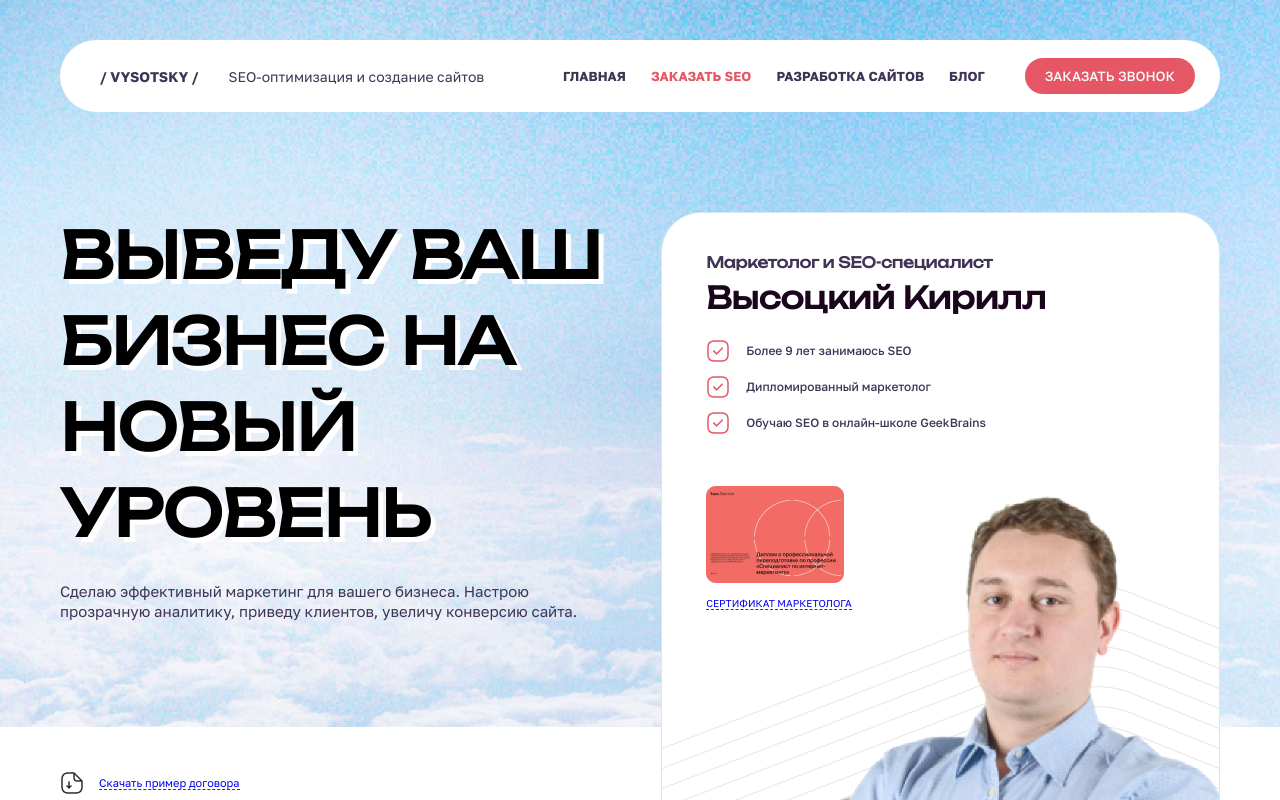
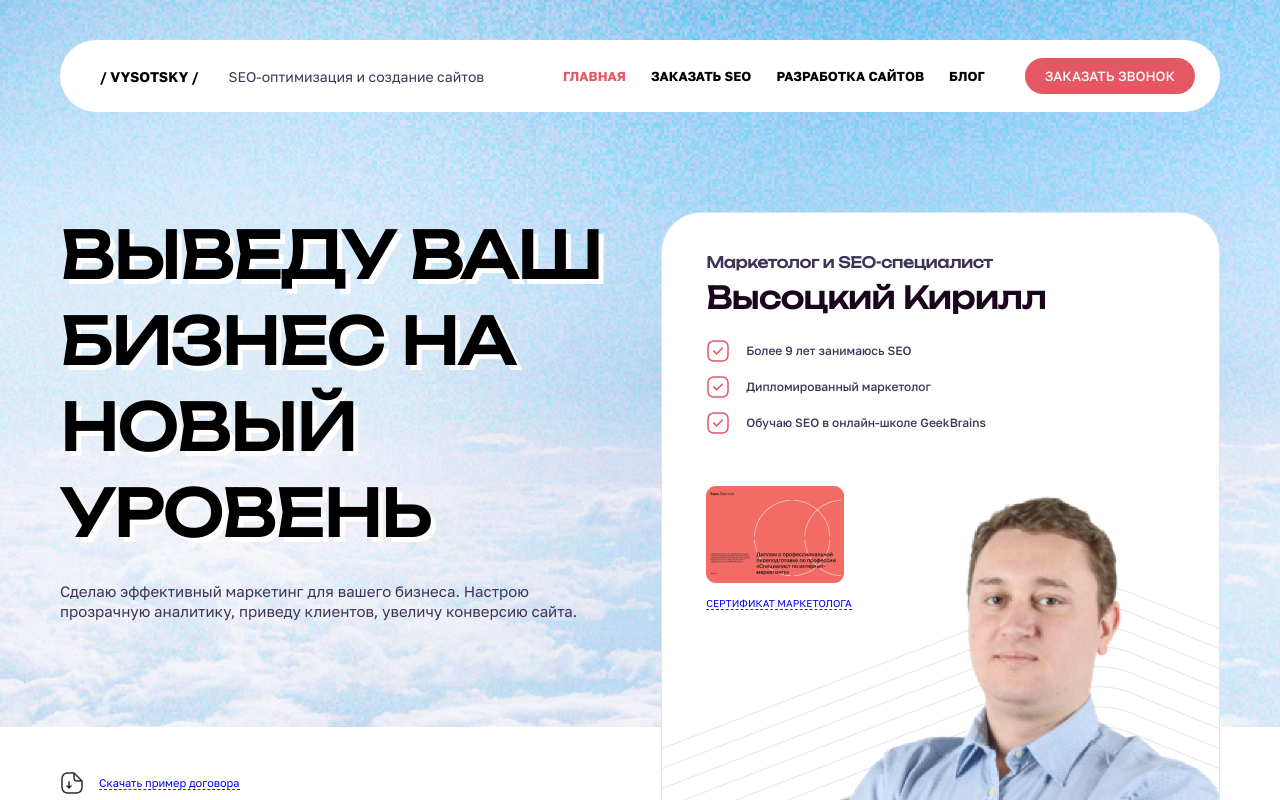
Before and after one commit to jakov96/vysotsky_pro, a Vue app in the folder frontend/: page / in a window 1280 px wide. Shown: the top 800 px of the page. Built offline with nearby package versions, Linux system fonts and the light colour scheme.

Commit message:
Верстка блока Отзывы

```diff
--- a/frontend/src/App.vue
+++ b/frontend/src/App.vue
@@ -13,6 +13,7 @@
     <About/>
     <Teaching/>
     <Podcast/>
+    <Reviews/>
     <Questions/>
     <SiteAnalysis/>
     <Blog/>
@@ -38,6 +39,7 @@ import Teaching from './components/Teaching'
 import Blog from './components/Blog'
 import SiteAnalysis from './components/SiteAnalysis'
 import Questions from './components/Questions'
+import Reviews from './components/Reviews'
 
 export default {
   name: 'App',
@@ -53,6 +55,7 @@ export default {
     ProblemExamples,
     RelatedPrices,
     Results,
+    Reviews,
     Services,
     SiteAnalysis,
     Teaching,
--- a/frontend/src/assets/sass/base.sass
+++ b/frontend/src/assets/sass/base.sass
@@ -24,6 +24,9 @@ body
 
 .section-5
   margin: 290px auto 0
+
+.section-6
+  margin: 120px 0 180px
 
 .side-width
   width: 100%
--- a/frontend/src/components/Header.vue
+++ b/frontend/src/components/Header.vue
@@ -3,15 +3,15 @@
     <div class="side-width">
       <nav>
         <div class="logo">
-          <span class="title">/ VYSOTSKY /</span>
+          <a href="/" class="title">/ VYSOTSKY /</a>
           <span class="info">SEO-оптимизация и создание сайтов</span>
         </div>
         <div class="menu">
           <ul>
-            <li>ГЛАВНАЯ</li>
-            <li class="active">ЗАКАЗАТЬ SEO</li>
-            <li>РАЗРАБОТКА САЙТОВ</li>
-            <li>БЛОГ</li>
+            <li class="active"><a href="#">ГЛАВНАЯ</a></li>
+            <li><a href="#">ЗАКАЗАТЬ SEO</a></li>
+            <li><a href="#">РАЗРАБОТКА САЙТОВ</a></li>
+            <li><a href="#">БЛОГ</a></li>
           </ul>
           <button class="btn call">ЗАКАЗАТЬ ЗВОНОК</button>
         </div>
@@ -45,7 +45,7 @@
             </ul>
             <div class="diploma">
               <img src="../assets/images/diplom.png" alt="Сертификат маркетолога">
-              <p class="diploma__link"><a href="#">СЕРТИФИКАТ МАРКЕТОЛОГА</a></p>
+              <p class="diploma__link"><a href="#" target="_blank">СЕРТИФИКАТ МАРКЕТОЛОГА</a></p>
             </div>
           </div>
           <img class="photo" src="../assets/images/photo.png" alt="Фото">
@@ -82,9 +82,11 @@ header
     .logo
       .title
         margin-right: 30px
+        color: #000
         font-size: 14px
         font-weight: 700
         line-height: 18px
+        text-decoration: none
 
       .info
         font-size: 14px
@@ -108,7 +110,12 @@ header
           margin: 0 25px 0 0
 
         li.active
-          color: #E65765
+          a
+            color: #E65765
+
+        a
+          color: #000
+          text-decoration: none
 
     .call
       margin-left: 40px
--- /dev/null
+++ b/frontend/src/components/Reviews.vue
@@ -0,0 +1,161 @@
+<template>
+  <section class="section-6">
+    <div class="reviews">
+      <div class="reviews__wrap">
+        <div class="title-section">Отзывы</div>
+        <div>Некоторые отзывы обо мне и моей работе</div>
+        <VueSlickCarousel class="reviews__content" v-bind="settings">
+          <div class="reviews__item">
+            <span class="reviews__company">ООО «Розсельхоз»</span>
+            <span class="reviews__author">Мария Стародубова</span>
+            <div class="reviews__text">Зона ответственности клиента в договоре выше специализации клиента. Обслуживание
+              нормальное,
+              в принципе свои задачи выполнили и все работает. В договоре много зон ответственности клиента,
+              что нашей компетенции не соответствовало и мы не могли контролировать сам процесс.
+            </div>
+            <a href="#" class="reviews__download">Смотреть pdf отзыва</a>
+          </div>
+          <div class="reviews__item">
+            <span class="reviews__company">ООО «Розсельхоз»</span>
+            <span class="reviews__author">Мария Стародубова</span>
+            <div class="reviews__text">Зона ответственности клиента в договоре выше специализации клиента. Обслуживание
+              нормальное,
+              в принципе свои задачи выполнили и все работает. В договоре много зон ответственности клиента,
+              что нашей компетенции не соответствовало и мы не могли контролировать сам процесс.
+            </div>
+            <a href="#" class="reviews__download">Смотреть pdf отзыва</a>
+          </div>
+          <div class="reviews__item">
+            <span class="reviews__company">ООО «Розсельхоз»</span>
+            <span class="reviews__author">Мария Стародубова</span>
+            <div class="reviews__text">Зона ответственности клиента в договоре выше специализации клиента. Обслуживание
+              нормальное,
+              в принципе свои задачи выполнили и все работает. В договоре много зон ответственности клиента,
+              что нашей компетенции не соответствовало и мы не могли контролировать сам процесс.
+            </div>
+            <a href="#" class="reviews__download">Смотреть pdf отзыва</a>
+          </div>
+          <div class="reviews__item">
+            <span class="reviews__company">ООО «Розсельхоз»</span>
+            <span class="reviews__author">Мария Стародубова</span>
+            <div class="reviews__text">Зона ответственности клиента в договоре выше специализации клиента. Обслуживание
+              нормальное,
+              в принципе свои задачи выполнили и все работает. В договоре много зон ответственности клиента,
+              что нашей компетенции не соответствовало и мы не могли контролировать сам процесс.
+            </div>
+            <a href="#" class="reviews__download">Смотреть pdf отзыва</a>
+          </div>
+        </VueSlickCarousel>
+      </div>
+    </div>
+  </section>
+</template>
+
+<script>
+import VueSlickCarousel from 'vue-slick-carousel'
+
+export default {
+  name: 'Reviews',
+  components: { VueSlickCarousel },
+  data () {
+    return {
+      'settings': {
+        'arrows': true,
+        'dots': false,
+        'infinite': true,
+        'slidesToShow': 3,
+        'slidesToScroll': 1,
+        'variableWidth': true
+      }
+    }
+  }
+}
+</script>
+
+<style lang="sass">
+.reviews
+  padding: 55px 0 0
+  background: url('../assets/images/bg-section-7.png') no-repeat, linear-gradient(to bottom, rgba(247, 245, 249, 1) 95%, rgba(255, 255, 255, 1) 5%)
+
+  &__wrap
+    max-width: 1920px
+    margin: 0 0 0 30%
+
+    .title-section
+      margin: 0 0 16px
+      color: rgba(26, 5, 29, 1)
+
+  &__content
+    display: flex
+    justify-content: space-between
+    margin-top: 50px
+
+    .slick-slide
+      width: 450px !important
+      padding: 5px 20px
+      margin: 0 40px
+      box-sizing: border-box
+
+    .slick-list
+      margin: 0 -20px
+
+    .slick-arrow
+      width: 30px
+      height: 24px
+      bottom: 0
+      right: 0
+
+      &:before
+        content: none
+
+      &.slick-prev
+        right: 70px !important
+        background: url('../assets/images/prev-arrow.png') no-repeat center center
+
+      &.slick-next
+        right: 0 !important
+        background: url('../assets/images/next-arrow.png') no-repeat center center
+
+  &__item
+    width: 28%
+    display: flex !important
+    flex-direction: column
+    padding: 40px
+    background: #fff
+    border-radius: 30px
+    box-shadow: rgba(0, 0, 0, 0.07) 0 1px 4px
+
+  &__company
+    font-size: 12px
+    font-weight: 500
+
+  &__author
+    margin: 2px 0 30px
+    font-size: 18px
+    font-weight: 700
+    font-family: 'Unbounded', 'sans-serif'
+    line-height: 24px
+
+  &__text
+    margin-bottom: 22px
+    font-size: 15px
+    line-height: 20px
+
+  &__download
+    display: flex
+    align-items: center
+    color: rgba(230, 87, 101, 1)
+    font-size: 12px
+    font-weight: 500
+    line-height: 16px
+    text-decoration: none
+    text-transform: uppercase
+
+    &:before
+      content: ''
+      display: block
+      width: 24px
+      height: 24px
+      margin-right: 18px
+      background: url('../assets/images/download-red.png') no-repeat
+</style>
```
Also changed, not shown: frontend/src/assets/images/bg-section-7.png (added), frontend/src/assets/images/download-red.png (added).
